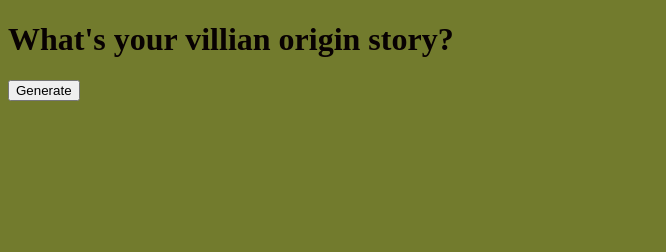
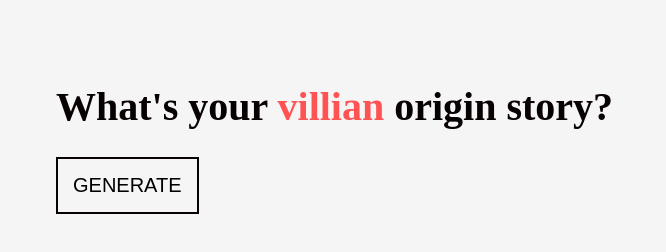
Before and after one commit to kyem-asa/node-villain-generator, a website: page index.html in a window 1280 px wide. Shown: the whole page, without its empty margins (0-666 px from the left). Drawn offline with nearby package versions, Linux system fonts and the light colour scheme; a web font is replaced by a local one.

Commit message:
Add styles

```diff
--- a/css/style.css
+++ b/css/style.css
@@ -1,8 +1,38 @@
  @import url('https://fonts.googleapis.com/css2?family=Unbounded:wght@700&display=swap');
-body {
-  background-color: #727b2d;
+
+ body {
+  background-color:whitesmoke;
+  padding: 3em;
 }
+
+h1 {
+  font-size: 40px;
+}
+
+h2 {
+  font-size: 24px;
+}
+
  h1, h2{
   color: #080102;
   font-family: 'Unbounded';
 }
+
+.highlight {
+  color: #FF5252;
+}
+
+button {
+  border: 2px solid #080102;
+  padding: 15px;
+  background-color: whitesmoke;
+  cursor: pointer;
+  font-size: 20px;
+  text-transform: uppercase;
+}
+
+button:hover {
+  background-color: #FF5252;
+  color:whitesmoke;
+  border: none;
+}
--- a/index.html
+++ b/index.html
@@ -4,11 +4,15 @@
     <meta charset="utf-8">
     <title></title>
     <link rel="stylesheet" href="/css/style.css">
+    <link
+    rel="stylesheet"
+    href="https://cdnjs.cloudflare.com/ajax/libs/animate.css/4.1.1/animate.min.css"
+  />
   </head>
   <body>
-    <h1><h1>What's your villian origin story?</h1></h1>
+    <h1><h1>What's your <span class="highlight">villian</span> origin story?</h1></h1>
     <button id="submit" type="button" name="button">Generate</button>
-    <h2 id="location"></h2>
+    <h2 class="animate__animated animate__fadeInLeft" id="location"></h2>
     <h2 id="companions"></h2>
     <h2 id="missions"></h2>
     <script type="text/javascript" src="/js/main.js"></script>
```
Also changed, not shown: 1 other file.
